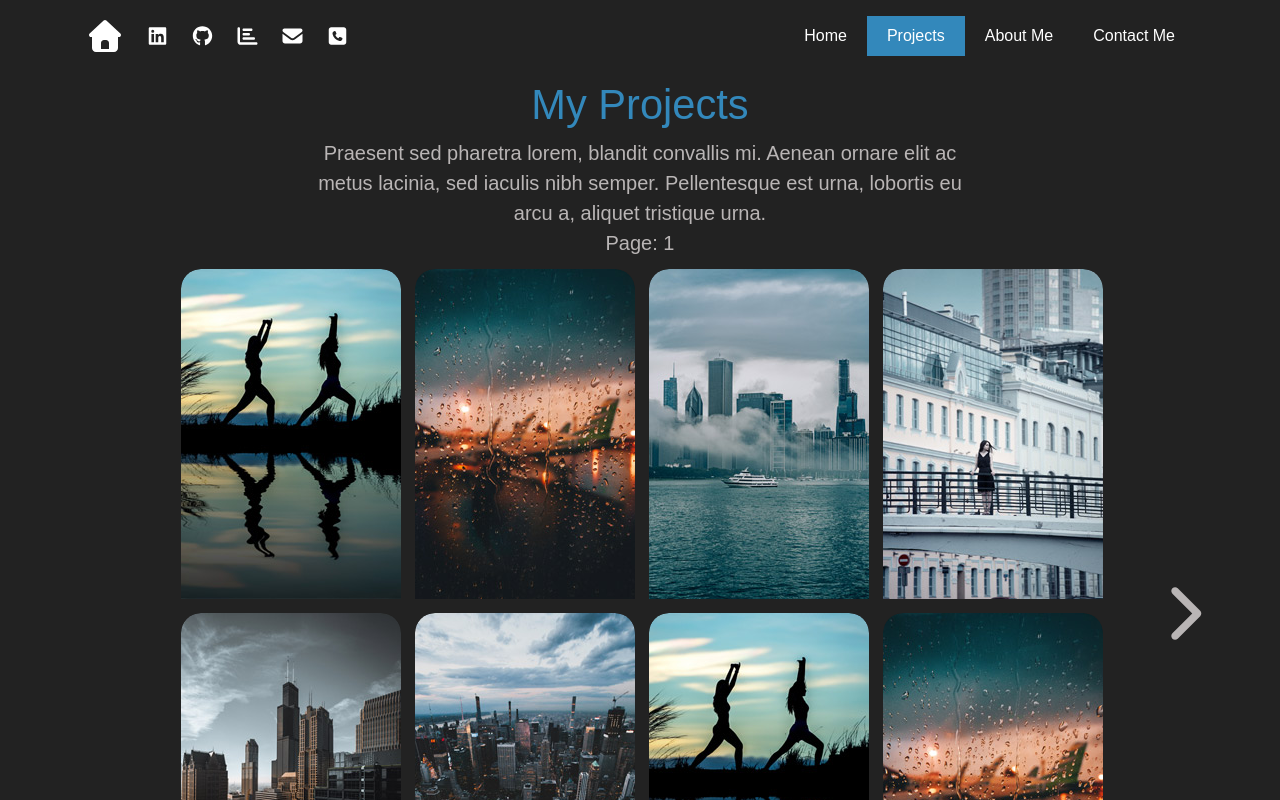
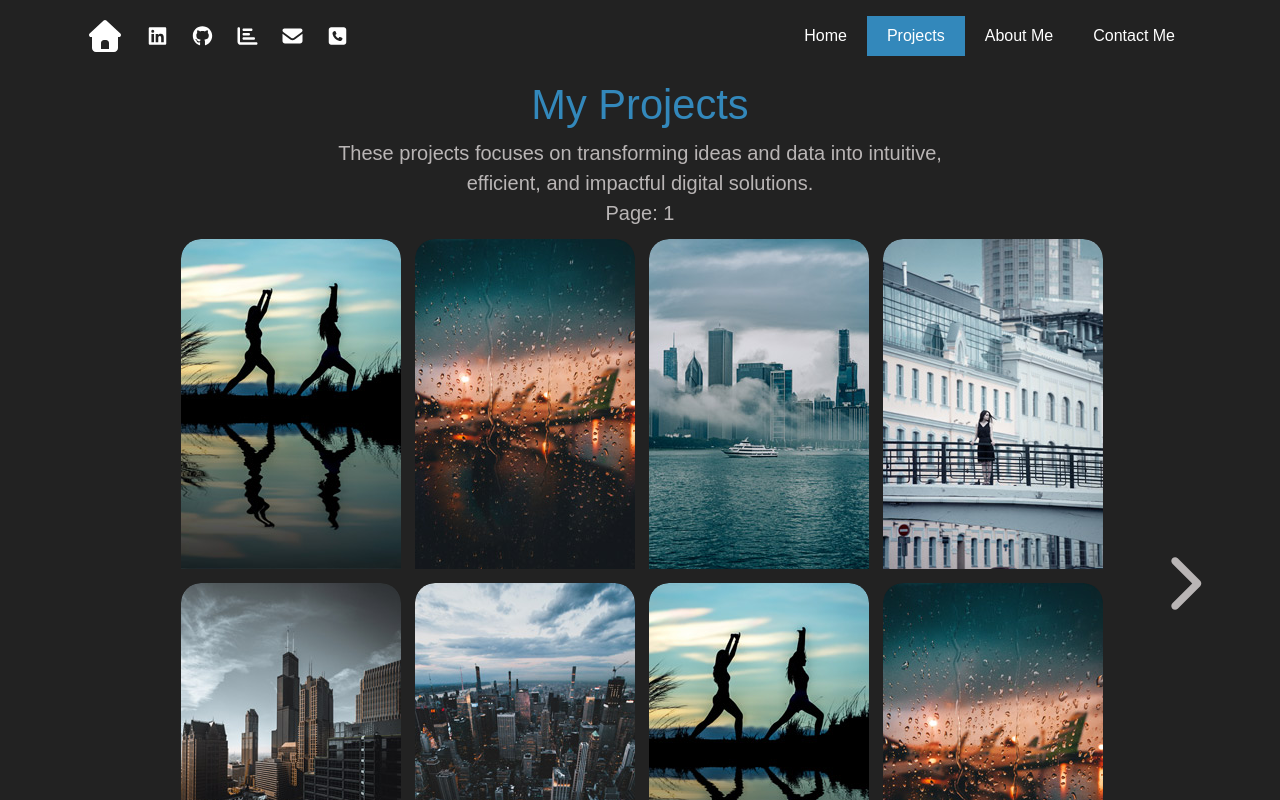
Before and after one commit to DafetiteOgaga/mayowa_adeniyi, a React (Create React App) app in the folder adeniyimayowa/: page /projects in a window 1280 px wide. Shown: the top 800 px of the page. Built offline with nearby package versions, Linux system fonts and the light colour scheme; a web font is replaced by a local one.

Commit message:
projects.js: changed from ipsum text

```diff
--- a/adeniyimayowa/src/components/projects.js
+++ b/adeniyimayowa/src/components/projects.js
@@ -33,7 +33,7 @@ function Projects() {
 					<div className="text-center col-12">
 						<h2 className="mayor-text-primary mayor-section-title animate slide-from-top">My Projects</h2>
 						<p className="mx-auto mayor-section-desc mb-0 animate slide-from-bottom">
-							Praesent sed pharetra lorem, blandit convallis mi. Aenean ornare elit ac metus lacinia, sed iaculis nibh semper. Pellentesque est urna, lobortis eu arcu a, aliquet tristique urna.
+							These projects focuses on transforming ideas and data into intuitive, efficient, and impactful digital solutions.
 						</p>
 						<p className='mb-1 animate slide-from-left'>Page: {page + 1}</p>
 					</div>
```
